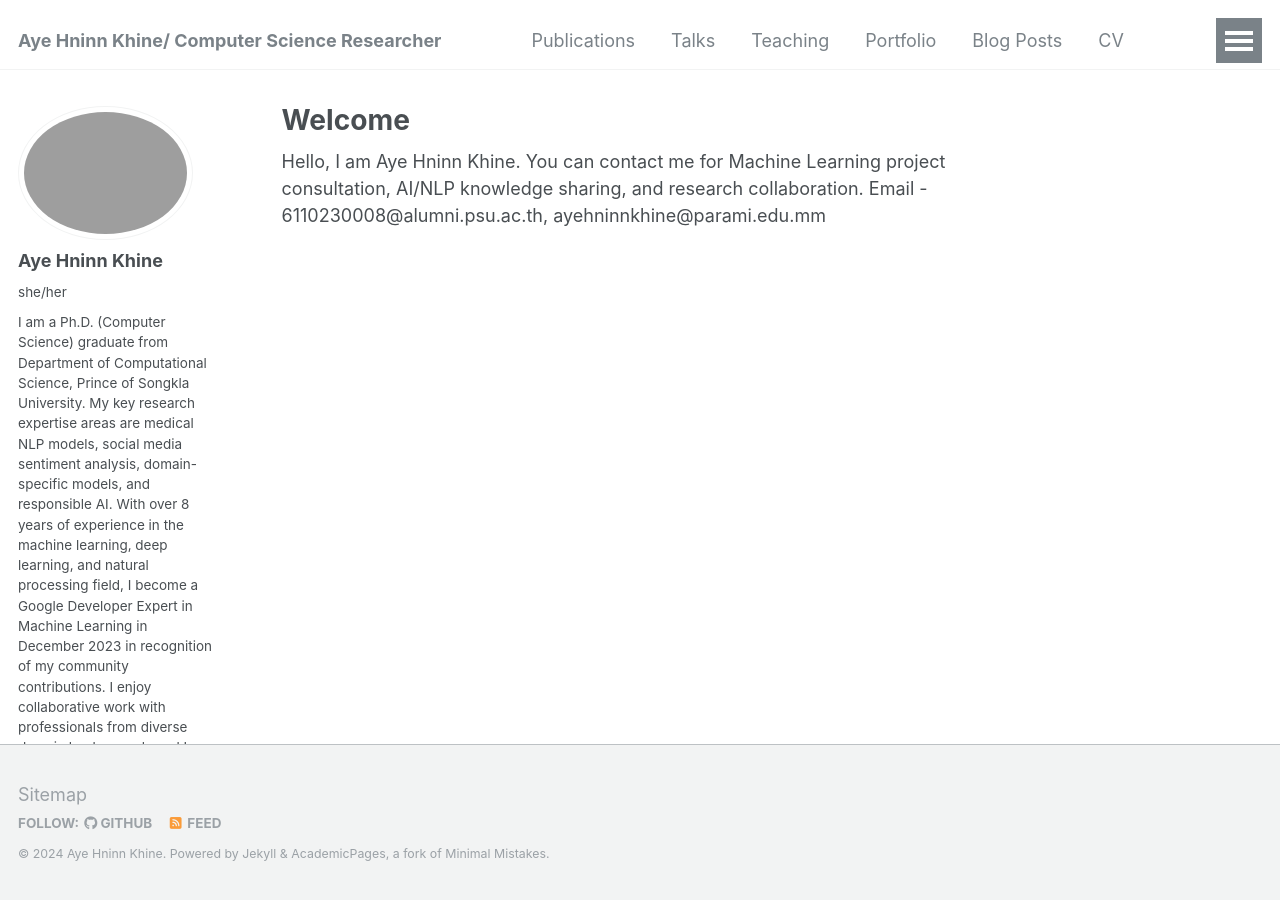
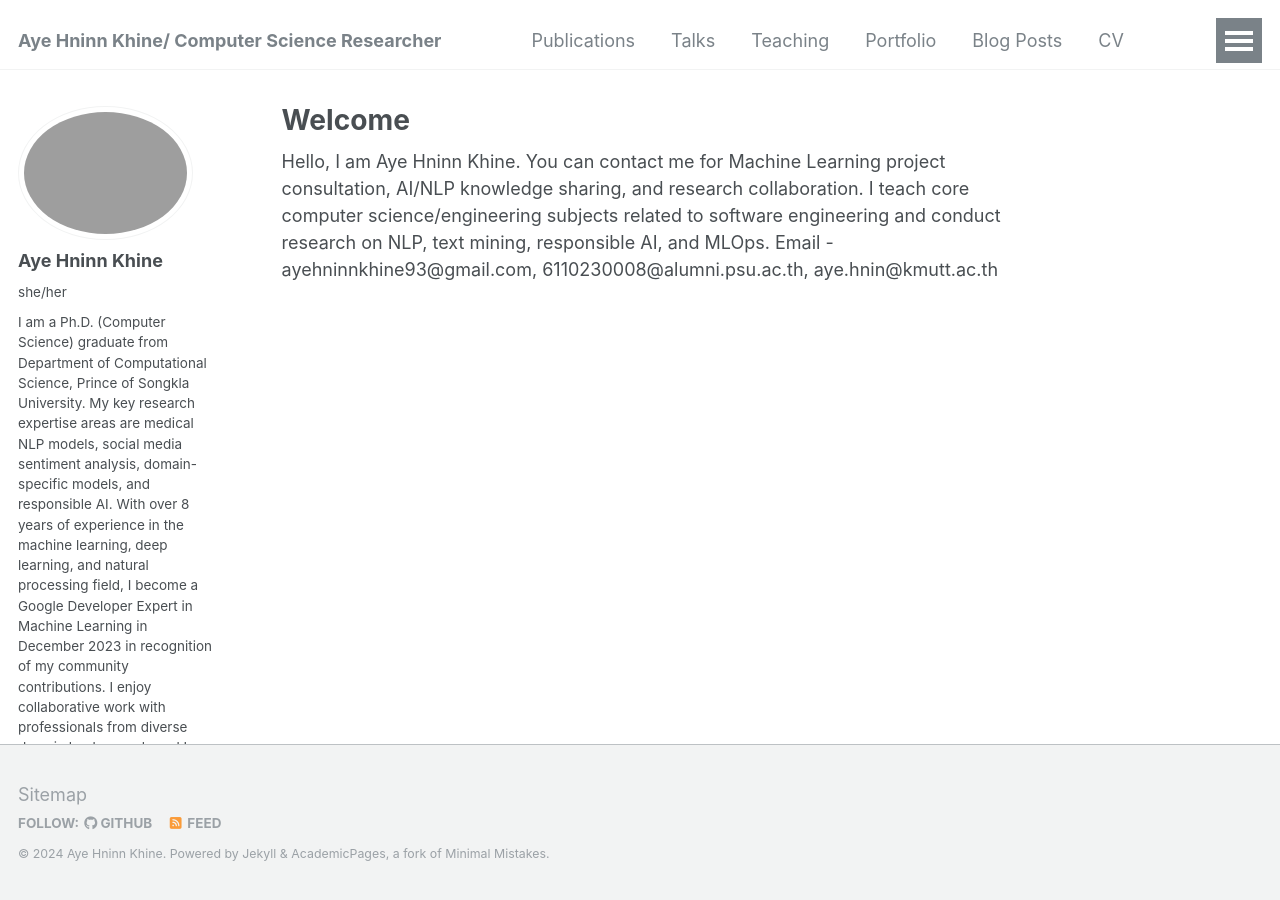
Before and after one commit to ayehninnkhine/ayehninnkhine.github.io, a Jekyll site: the page built from _pages/about.md, in a window 1280 px wide. Built offline with Jekyll 4.4.1, drawn with Linux system fonts in a browser that asks for light colours; some web fonts are replaced.

Commit message:
Update about.md

```diff
--- a/_pages/about.md
+++ b/_pages/about.md
@@ -7,5 +7,5 @@ redirect_from:
   - /about.html
 ---
 
-Hello, I am Aye Hninn Khine. You can contact me for Machine Learning project consultation, AI/NLP knowledge sharing, and research collaboration.
-Email - 6110230008@alumni.psu.ac.th, ayehninnkhine@parami.edu.mm
+Hello, I am Aye Hninn Khine. You can contact me for Machine Learning project consultation, AI/NLP knowledge sharing, and research collaboration. I teach core computer science/engineering subjects related to software engineering and conduct research on NLP, text mining, responsible AI, and MLOps.
+Email - ayehninnkhine93@gmail.com, 6110230008@alumni.psu.ac.th, aye.hnin@kmutt.ac.th
```
